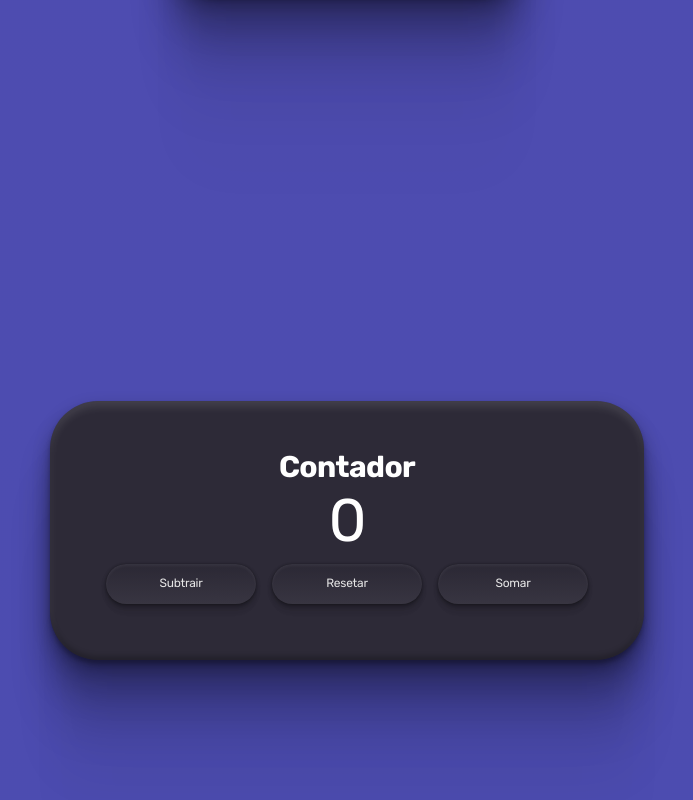
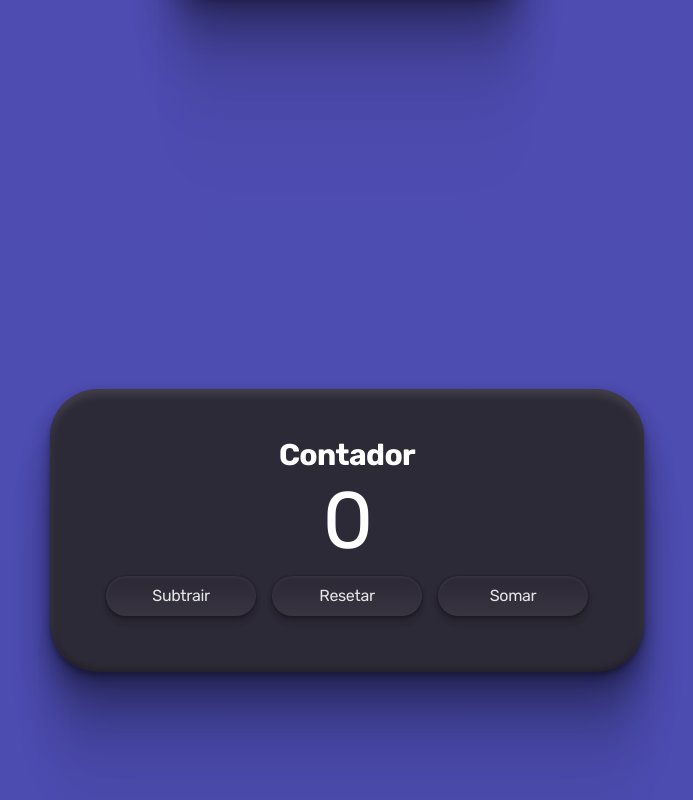
Before and after one commit to DaviGF02/Portfolio, a Vue app: page / in a window 1280 px wide. Shown: the part 670-1470 px from the top of the page, without its empty margins (293-986 px from the left). Built offline with nearby package versions, Linux system fonts and the light colour scheme.

Commit message:
add counter style

```diff
--- a/src/components/Counter.vue
+++ b/src/components/Counter.vue
@@ -65,7 +65,7 @@ export default {
       @include heading1;
     }
     #count {
-      font-size: 6rem;
+      font-size: 8rem;
     }
 
     .counterButtons {
@@ -79,7 +79,7 @@ export default {
         color: $envelopeWhite;
         cursor: pointer;
         @include buttonShadow;
-        @include regularText4;
+        @include regularText2;
         @include commonHoverBlue;
       }
     }
```
